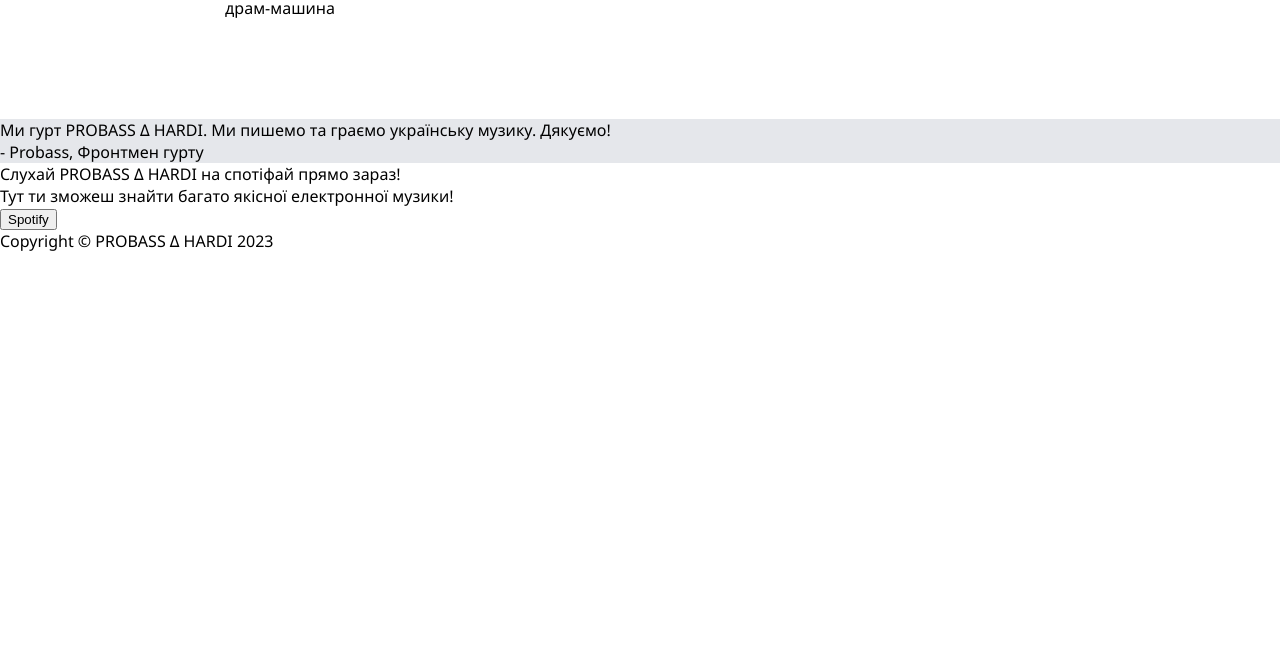
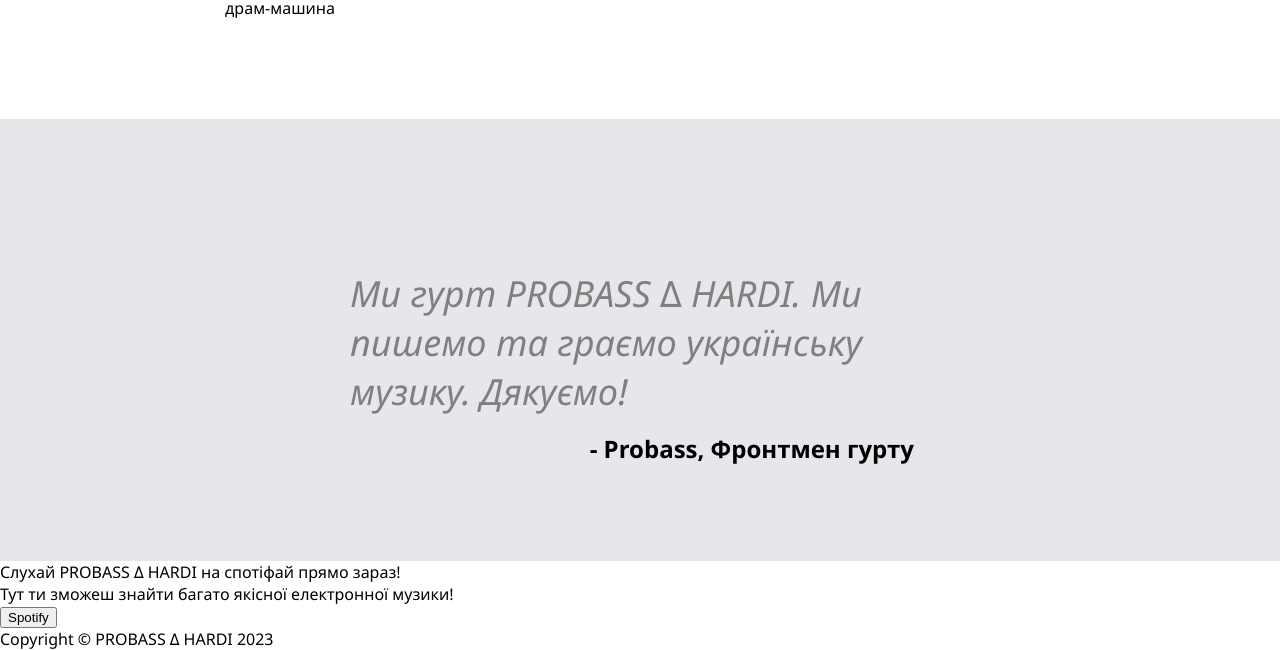
Before and after one commit to Ydashchenko/css-course-page, a plain HTML site: page index.html in a window 1280 px wide. Shown: the part 1026-1676 px from the top of the page. Before the commit the page ends 1278 px from the top, so only its background shows below. Drawn offline with Linux system fonts and the light colour scheme.

Commit message:
Style block three

```diff
--- a/index.html
+++ b/index.html
@@ -58,8 +58,10 @@
         </div>
     </div>
     <div class="three">
-        <div>Ми гурт PROBASS ∆ HARDI. Ми пишемо та граємо українську музику. Дякуємо! </div>
-        <div>- Probass, Фронтмен гурту</div>
+        <div class="third-container">
+            <div class="epi">Ми гурт PROBASS ∆ HARDI. Ми пишемо та граємо українську музику. Дякуємо! </div>
+            <div class="author">- Probass, Фронтмен гурту</div>
+        </div>
     </div>
     <div class="four">
         <div class="fourth-container">
--- a/style.css
+++ b/style.css
@@ -107,3 +107,23 @@ ul {
 .three {
     background-color: #e5e7eb;
 }
+
+.third-container {
+    padding-left: 350px;
+    padding-right: 350px;
+    padding-top: 150px;
+    padding-bottom: 80px;
+}
+
+.epi {
+    font-size: 36px;
+    font-style: italic;
+    color: grey;
+}
+
+.author {
+    padding: 16px;
+    text-align: right;
+    font-size: 24px;
+    font-weight: 600;
+}
```
